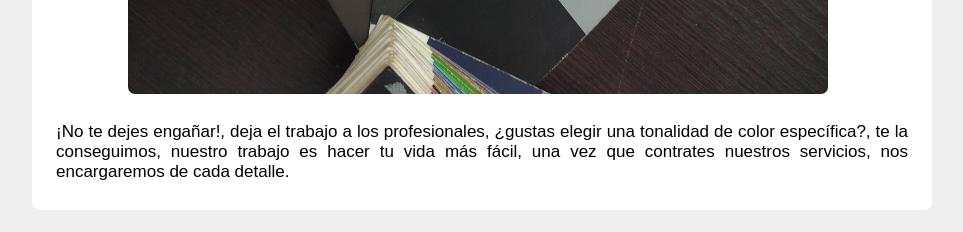
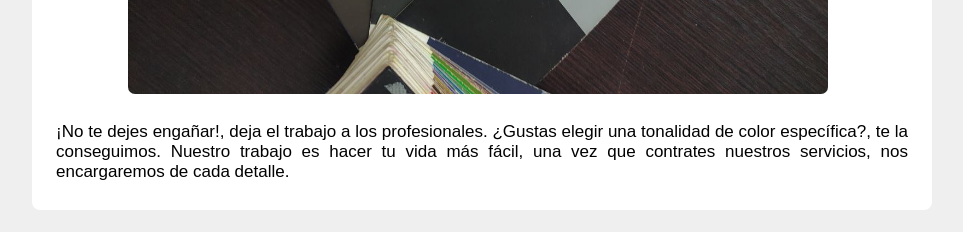
Before and after one commit to Telepinturas2000/telepinturas2000.github.io, a plain HTML site: page servicios.html in a window 1280 px wide. Shown: the part 2300-2532 px from the top of the page, without its empty margins (158-1121 px from the left). Drawn offline with Linux system fonts and the light colour scheme.

Commit message:
Update servicios.html

```diff
--- a/servicios.html
+++ b/servicios.html
@@ -55,7 +55,7 @@
 
             <img src="css/f.jpg" alt="Tonalidades en pinturas." class="img-article">
 
-            <p class="parrafo">¡No te dejes engañar!, deja el trabajo a los profesionales, ¿gustas elegir una tonalidad de color específica?, te la conseguimos, nuestro trabajo es hacer tu vida más fácil, una vez que contrates nuestros servicios, nos encargaremos de cada detalle.</p>
+            <p class="parrafo">¡No te dejes engañar!, deja el trabajo a los profesionales. ¿Gustas elegir una tonalidad de color específica?, te la conseguimos. Nuestro trabajo es hacer tu vida más fácil, una vez que contrates nuestros servicios, nos encargaremos de cada detalle.</p>
 
         </article>
         <article class="post">
```
